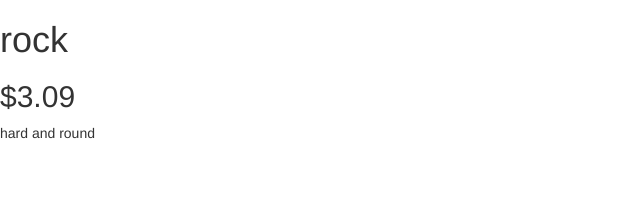
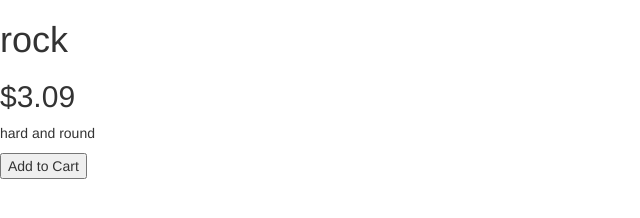
Before and after one commit to davidthegreat/Flatlander-Store, a plain HTML site: page index.html in a window 1280 px wide. Shown: the whole page, without its empty margins (0-640 px from the left). Drawn offline with nearby package versions, Linux system fonts and the light colour scheme.

Commit message:
add a button and add ng-show and that will only let it be displayed if the value is true for canPurchase

```diff
--- a/index.html
+++ b/index.html
@@ -10,6 +10,7 @@
 		<h1> {{store.product.name}} </h1>
 		<h2> ${{store.product.price}} </h2>
 		<p> {{store.product.description}} </p>
+		<button ng-show="store.product.canPurchase">Add to Cart</button>
 	</div>
 
 
```
